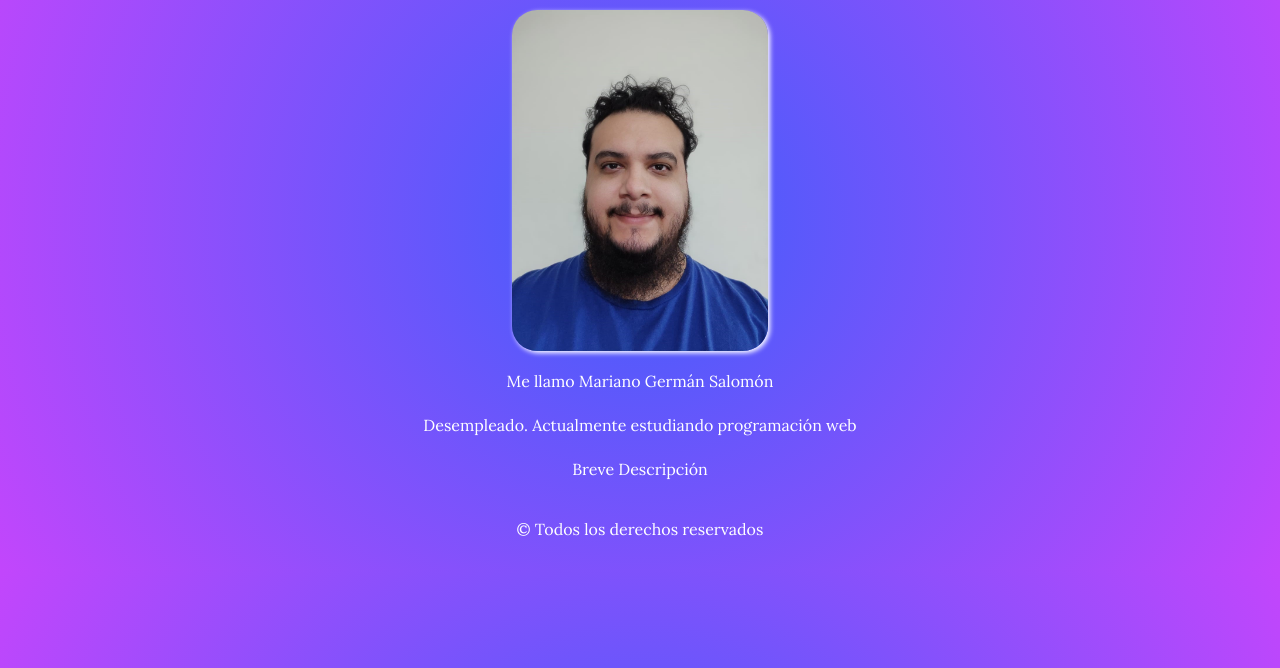
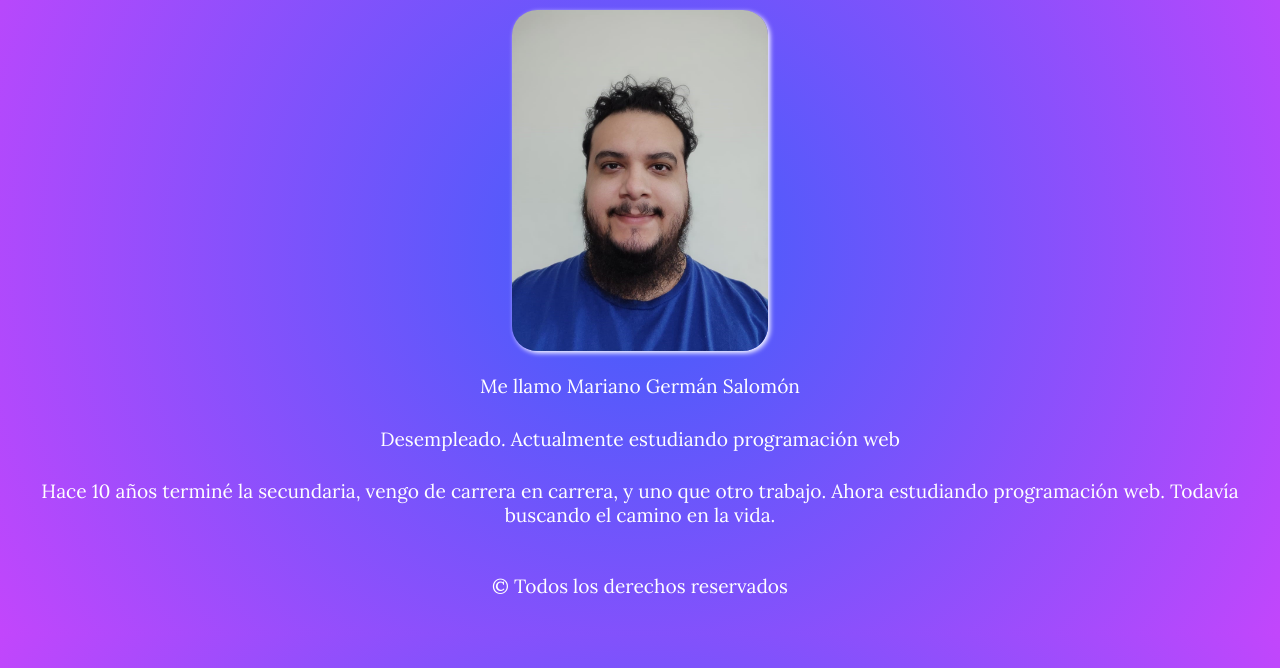
Before and after one commit to MarianoSalomon/tarjeta-presentacion, a plain HTML site: page index.html in a window 1280 px wide. Shown: the part 132-800 px from the top of the page. Drawn offline with Linux system fonts and the light colour scheme.

Commit message:
ultimo cambio en el html, y pequeno cambio en el css

```diff
--- a/css/style.css
+++ b/css/style.css
@@ -25,11 +25,12 @@ div img{
 img:hover{
     cursor: crosshair;
     filter: grayscale(80%);
-    -webkit-transform:scale(1.05);transform:scale(1.05);
+    transform:scale(1.05); transform:scale(1.05);
 }
 
 p{
     font-family: 'Lora', sans-serif;
+    font-size: 1.2em;
     margin: 0.5em;
     padding: 0.5em;
 }
--- a/index.html
+++ b/index.html
@@ -18,7 +18,7 @@
         </div>
         <p>Me llamo Mariano Germán Salomón</p>
         <p>Desempleado. Actualmente estudiando programación web</p>
-        <p>Breve Descripción</p>
+        <p>Hace 10 años terminé la secundaria, vengo de carrera en carrera, y uno que otro trabajo. Ahora estudiando programación web. Todavía buscando el camino en la vida.</p>
     </section>
 
     <footer>
```
